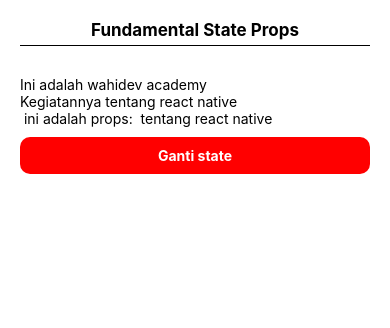
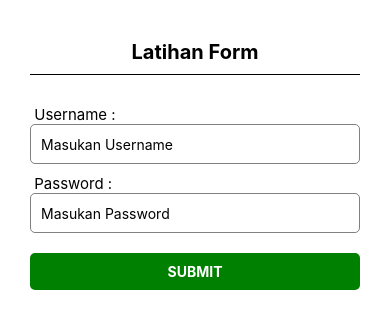
Before and after one commit to masudinn/Latihan-React-Native-1, a React Native app: screen / in a window 390 px wide. Shown: the top 328 px of the page. Built offline with nearby package versions, Linux system fonts and the light colour scheme.

Commit message:
latihan membuat form dan text input

```diff
--- a/index.js
+++ b/index.js
@@ -8,5 +8,6 @@ import { name as appName } from './app.json';
 import CoreComponen from './src/CoreComponen';
 import DesignTampilan from './src/DesignTampilan';
 import StateProps from './src/StateProps';
+import Form from './src/Form';
 
-AppRegistry.registerComponent(appName, () => StateProps);
+AppRegistry.registerComponent(appName, () => Form);
--- /dev/null
+++ b/src/Form.js
@@ -0,0 +1,84 @@
+import React, { Component } from 'react'
+import { Text, View, StyleSheet, TextInput, TouchableOpacity, Alert } from 'react-native'
+
+export default class Form extends Component {
+
+    constructor(props) {
+        super(props)
+
+        this.state = {
+            username: '',
+            password: '',
+            isLogin: false
+        }
+    }
+
+    login = () => {
+        if (!this.state.username && !this.state.password) {
+            Alert.alert("Error", "username dan password harus diisi !");
+        } else {
+            this.setState({
+                isLogin: true
+            })
+        }
+
+
+    }
+
+
+    render() {
+        const { username, password, isLogin } = this.state;
+        return (
+            <View style={styles.Form}>
+                <Text style={styles.title}> Latihan Form </Text>
+                <View style={styles.garis} />
+
+
+                <View style={styles.isi}>
+                    <View>
+                        <Text style={styles.labeluser}> Username : </Text>
+                        <TextInput style={styles.textInput}
+                            placeholder="Masukan Username"
+                            value={username} onChangeText={(username) => this.setState({ username })} />
+                    </View>
+                </View>
+
+                <View style={styles.isi}>
+                    <View>
+                        <Text style={styles.labeluser}> Password : </Text>
+                        <TextInput style={styles.textInput}
+                            placeholder="Masukan Password"
+                            secureTextEntry={true}
+                            value={password} onChangeText={(password) => this.setState({ password })} />
+                    </View>
+                </View>
+                <TouchableOpacity style={styles.button} onPress={() => this.login()}>
+                    <Text style={styles.textbutton}>SUBMIT</Text>
+                </TouchableOpacity>
+
+                {
+
+                    isLogin && (
+                        <Text style={{ marginTop: 20 }}>
+                            Hai {username}, anda berhasil login!
+                        </Text>
+                    )
+                }
+
+
+
+            </View >
+
+        )
+    }
+}
+
+const styles = StyleSheet.create({
+    Form: { padding: 30 },
+    title: { textAlign: 'center', fontWeight: 'bold', fontSize: 20, marginVertical: 10 },
+    garis: { borderBottomWidth: 1, marginBottom: 20 },
+    labeluser: { fontSize: 15, marginTop: 10 },
+    textInput: { borderWidth: 1, padding: 10, borderColor: 'grey', borderRadius: 5, height: 40, padding: 10 },
+    textbutton: { textAlign: 'center', color: 'white', fontWeight: 'bold' },
+    button: { marginTop: 20, backgroundColor: 'green', padding: 10, borderRadius: 5 }
+})
```
